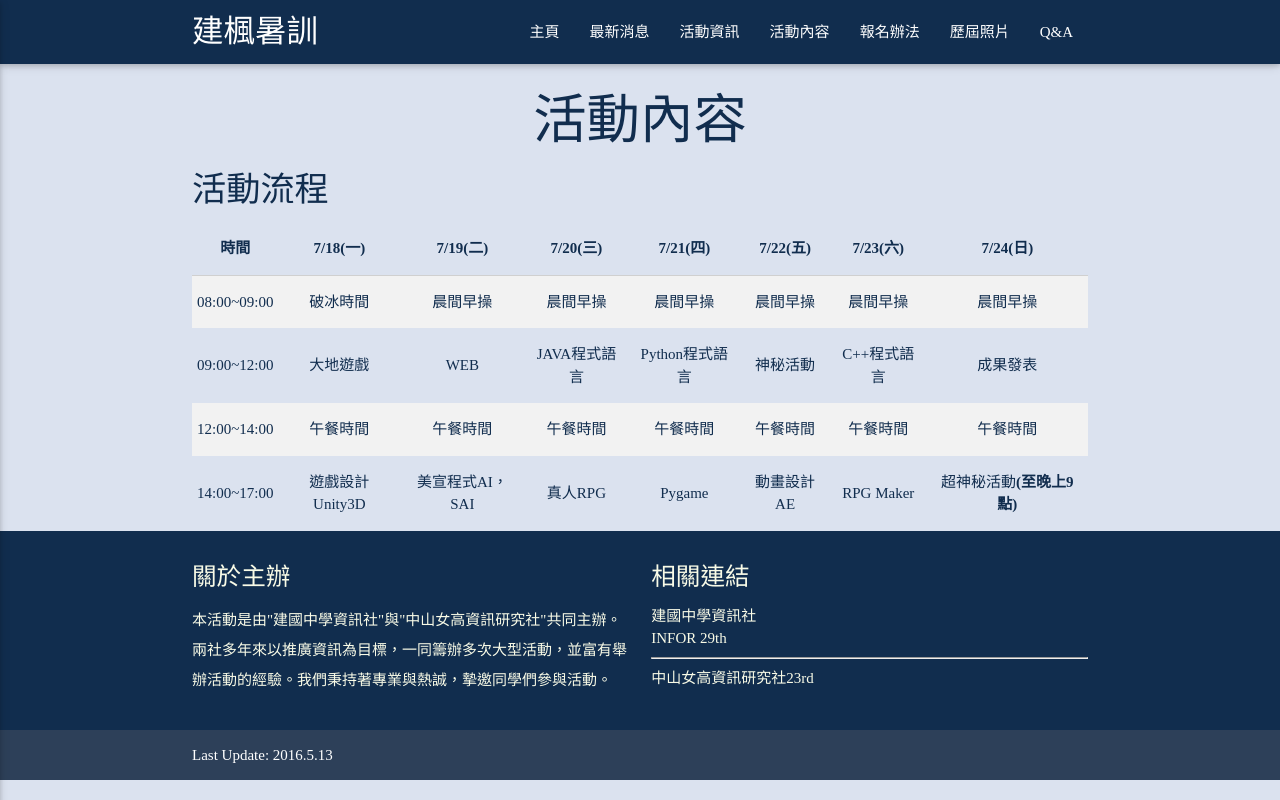
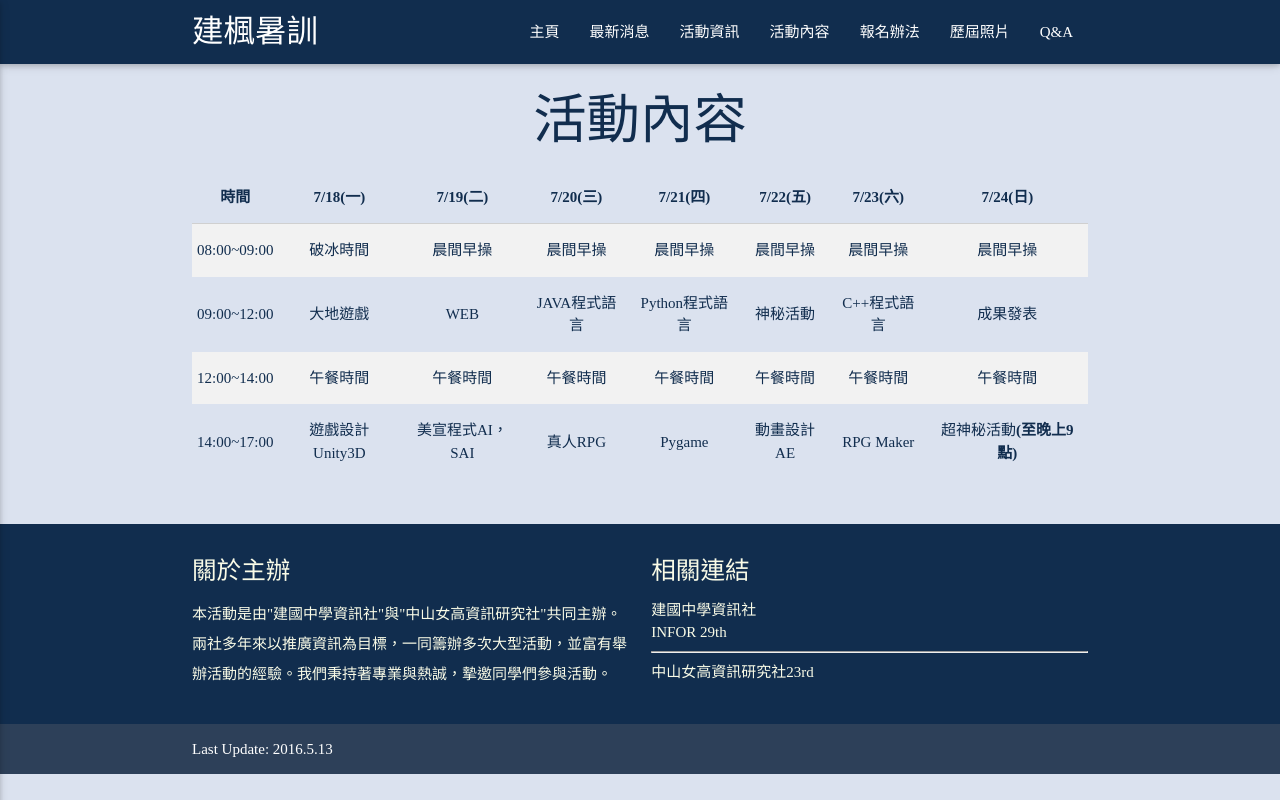
Before and after one commit to edisonhello/2016summercamp, a website: page course.html in a window 1280 px wide. Drawn offline with nearby package versions, Linux system fonts and the light colour scheme; files that its build step writes are made by us from their sources; files whose address does not match are found by name.

Commit message:
course-design

```diff
--- a/course.html
+++ b/course.html
@@ -47,7 +47,6 @@
 
 <h2 class="center customtextcolor">活動內容</h2>
 <div class="container customtextcolor">
-  <h4>活動流程</h4>
   <table class="striped responsive-table centered">
         <thead>
           <tr>
@@ -106,6 +105,9 @@
         </tbody>
   </table>
 </div>
+<div class="container">
+  <br><br>
+</div>
 
 
 <footer class="page-footer" style="background-color: #112D4E">
```
